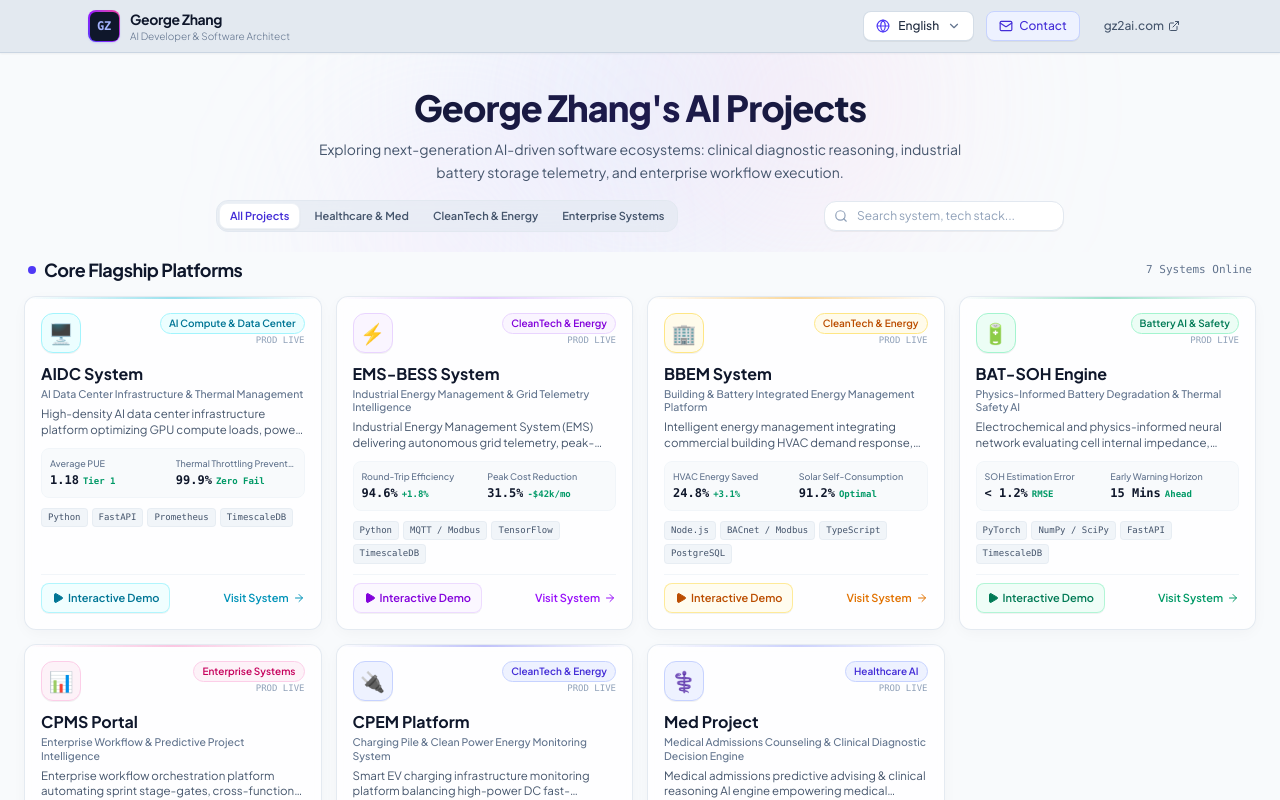
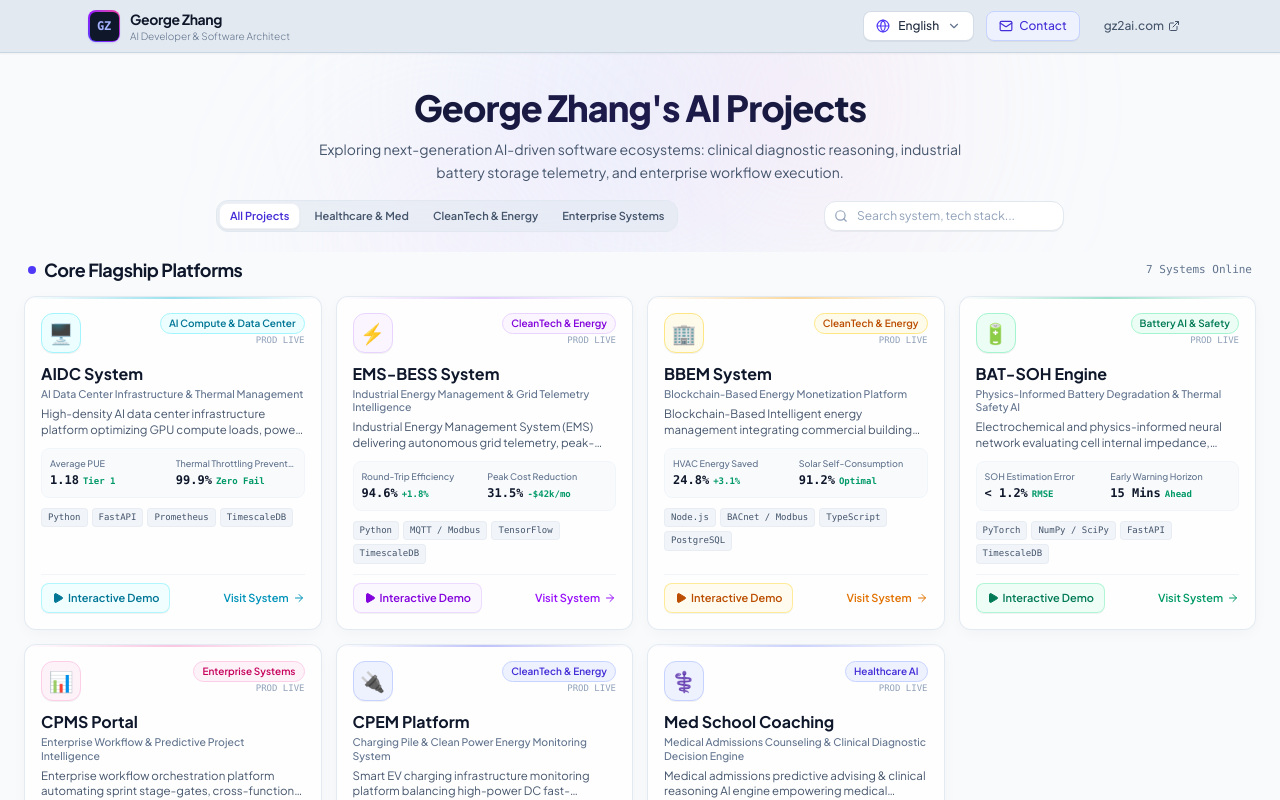
Before and after one commit to georgezhangusa/George-Zhang-Homepage, a React (Vite) app: page / in a window 1280 px wide. Shown: the top 800 px of the page. Built offline with nearby package versions, Linux system fonts and the light colour scheme.

Commit message:
feat(projects): update BBEM and Med project details
Refactor BBEM title/description to reflect blockchain focus and rename Med Project to Med School Coaching for better clarity.

```diff
--- a/src/data/projectsData.ts
+++ b/src/data/projectsData.ts
@@ -104,12 +104,12 @@ export const PROJECTS_DATA: ProjectItem[] = [
   {
     id: 'bbem',
     title: 'BBEM System',
-    titleZh: 'BBEM 楼宇微网与电池综合能源管理系统',
-    subTitle: 'Building & Battery Integrated Energy Management Platform',
+    titleZh: '区块链综合能源盈利模型',
+    subTitle: 'Blockchain-Based Energy Monetization Platform',
     subTitleZh: '楼宇建筑与分布式电池一体化能源综合管控平台',
-    description: 'Intelligent energy management integrating commercial building HVAC demand response, rooftop PV solar generation, and battery storage coordination.',
+    description: 'Blockchain-Based Intelligent energy management integrating commercial building HVAC demand response, rooftop PV solar generation, and battery storage coordination.',
     descriptionZh: '商业建筑与分布式储能一体化综合能源管理系统，协调暖通 HVAC 柔性负荷、分布式光伏消纳与储能充放协同。',
-    fullOverview: 'BBEM unifies building automation systems with localized battery energy storage and solar photovoltaics. It provides holistic energy orchestration, demand charge reduction, dynamic HVAC load shedding, and optimal carbon footprint minimization.',
+    fullOverview: 'Blockchain-Based building automation systems with localized battery energy storage and solar photovoltaics. It provides holistic energy orchestration, demand charge reduction, dynamic HVAC load shedding, and optimal carbon footprint minimization.',
     fullOverviewZh: 'BBEM 将楼宇自动化自控系统 (BAS) 与分布式储能、屋顶分布式光伏深度耦合，通过负荷预测与储能充放电协同，有效抑制建筑最大需量电费，促进清洁绿电就地 100% 消纳。',
     category: 'energy',
     categoryLabel: 'CleanTech & Energy',
@@ -303,8 +303,8 @@ export const PROJECTS_DATA: ProjectItem[] = [
   },
   {
     id: 'med',
-    title: 'Med Project',
-    titleZh: 'Med 医学院申请辅导与临床决策引擎',
+    title: 'Med School Coaching',
+    titleZh: '医学院申请辅导与临床决策引擎',
     subTitle: 'Medical Admissions Counseling & Clinical Diagnostic Decision Engine',
     subTitleZh: '医学院申请辅导与智能鉴别诊断推演决策引擎',
     description: 'Medical admissions predictive advising & clinical reasoning AI engine empowering medical students, prospective applicants, and healthcare decision workflows.',
```
